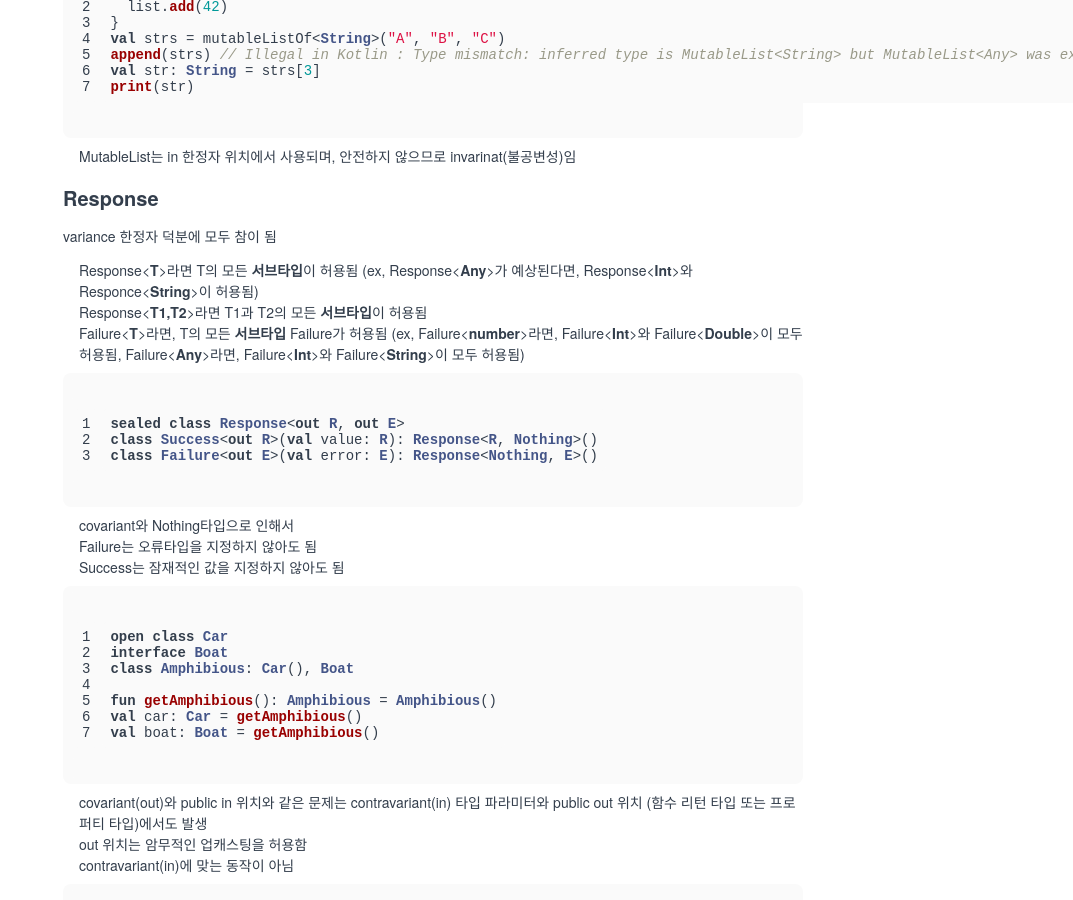
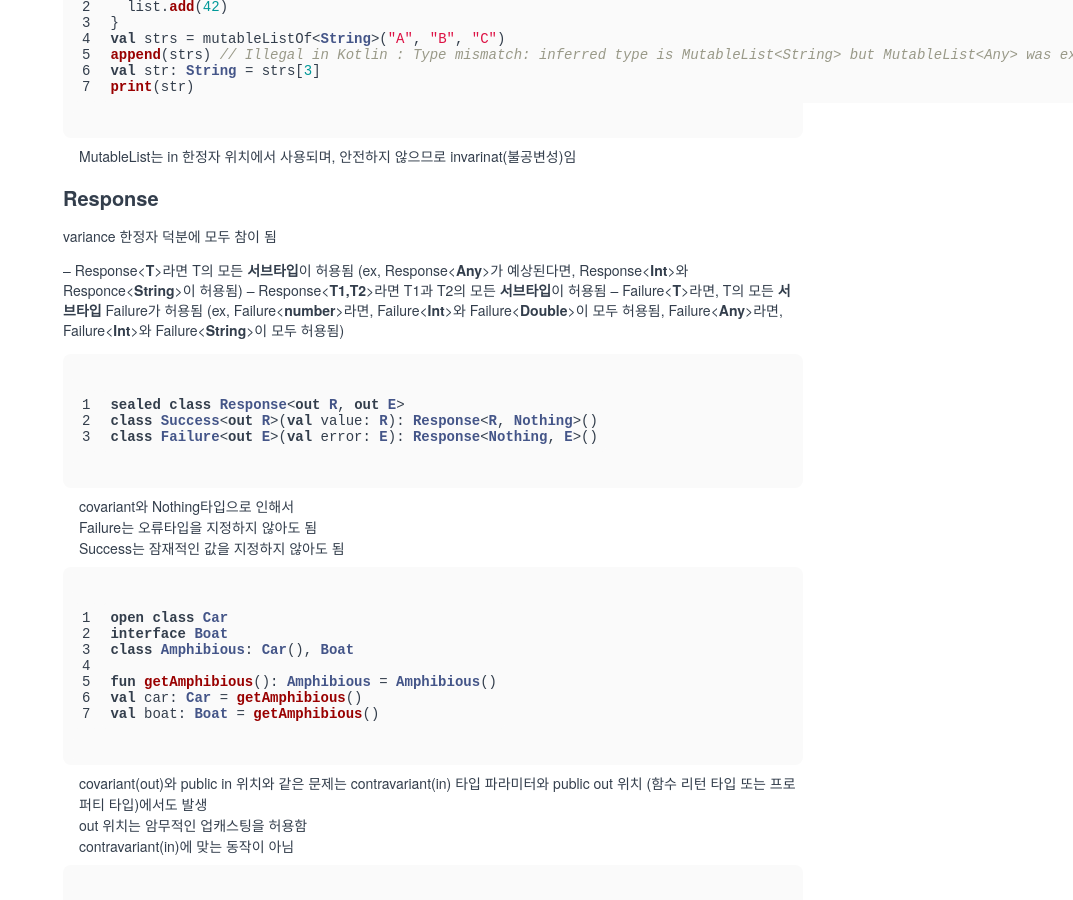
Before and after one commit to gripcorp/devblog, a Jekyll site: the page built from _posts/2022-06-14-24-Consider-variance-for-generic-types.md, in a window 1280 px wide and 900 px high, scrolled down 6300 px. Shown: the whole window, without its empty margins (207-1280 px from the left). Built offline with Jekyll 4.4.1, drawn with Linux system fonts in a browser that asks for light colours.

````diff
--- a/_posts/2022-06-14-24-Consider-variance-for-generic-types.md
+++ b/_posts/2022-06-14-24-Consider-variance-for-generic-types.md
@@ -223,10 +223,10 @@ print(str)
 
 variance 한정자 덕분에 모두 참이 됨
 
-- Response<**T**>라면 T의 모든 **서브타입**이 허용됨
+-- Response<**T**>라면 T의 모든 **서브타입**이 허용됨
   (ex, Response<**Any**>가 예상된다면, Response<**Int**>와 Responce<**String**>이 허용됨)
-- Response<**T1,T2**>라면 T1과 T2의 모든 **서브타입**이 허용됨
-- Failure<**T**>라면, T의 모든 **서브타입** Failure가 허용됨
+-- Response<**T1,T2**>라면 T1과 T2의 모든 **서브타입**이 허용됨
+-- Failure<**T**>라면, T의 모든 **서브타입** Failure가 허용됨
   (ex, Failure<**number**>라면, Failure<**Int**>와 Failure<**Double**>이 모두 허용됨, Failure<**Any**>라면, Failure<**Int**>와 Failure<**String**>이 모두 허용됨)
 
 ```kotlin
````
